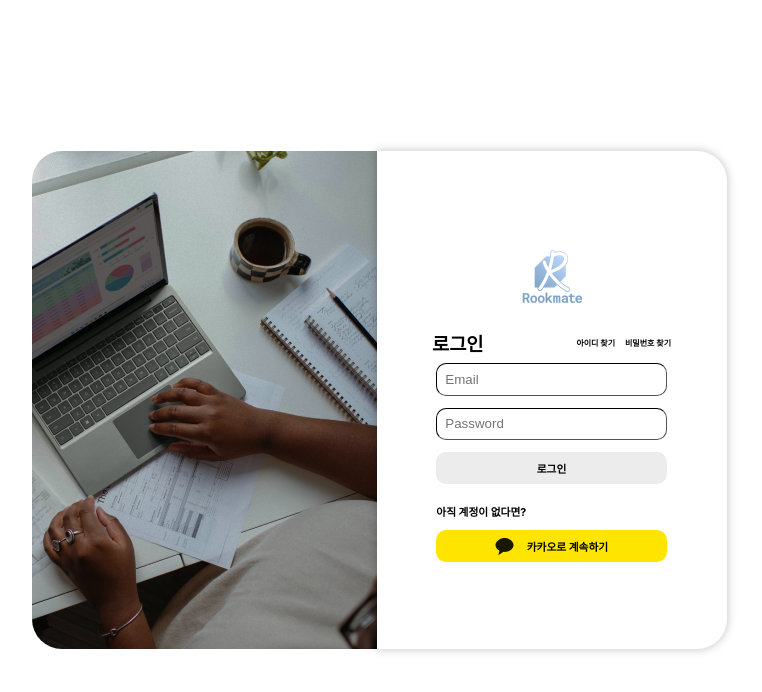
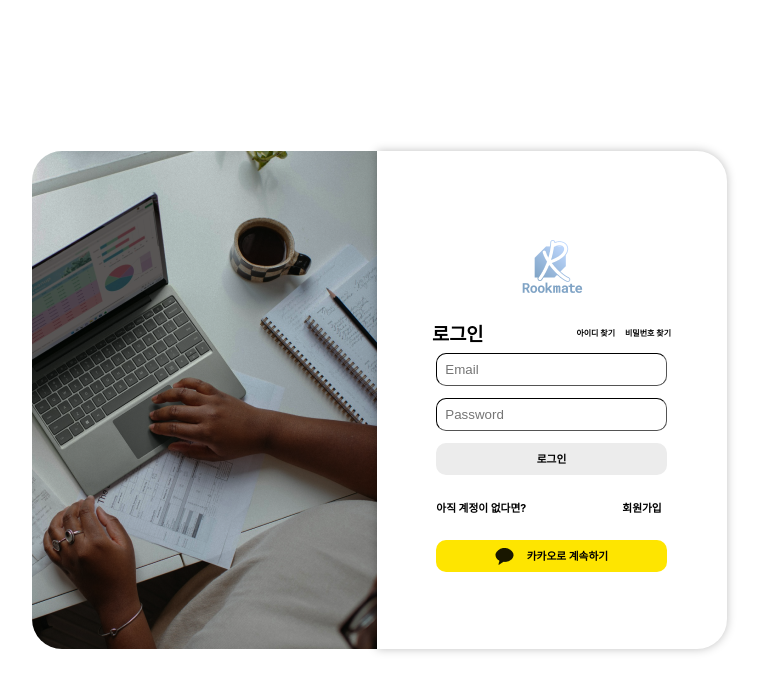
Before and after one commit to LIKELION-ROOKMATE/Rookmate_Frontend, a React (Create React App) app in the folder rookmate/: page /login in a window 1280 px wide. Shown: the top 692 px of the page, without its empty margins (261-1023 px from the left). Built offline with nearby package versions, Linux system fonts and the light colour scheme.

Commit message:
회원가입 텍스트로 추가

```diff
--- a/rookmate/src/components/screens/LoginPage/LoginPage.tsx
+++ b/rookmate/src/components/screens/LoginPage/LoginPage.tsx
@@ -17,7 +17,9 @@ interface Styles {
   kakaoButton: React.CSSProperties;
   continueWithKakao: React.CSSProperties;
   continueWithKakaoText: React.CSSProperties;
+  noAccountContainer: React.CSSProperties;
 }
+
 const styles: Styles = {
   loginContainer: {
     display: "flex",
@@ -91,7 +93,12 @@ const styles: Styles = {
     height: "2rem",
     backgroundColor: "#ECECEC",
   },
-  noAccountDescription: { display: "flex", marginTop: 20, marginBottom: 11 },
+  noAccountContainer: {
+    display: "flex",
+    flexDirection: "row",
+    alignItems: "center",
+  },
+  noAccountDescription: { display: "flex" },
   kakaoButton: {
     display: "flex",
     justifyContent: "center",
@@ -110,6 +117,7 @@ const styles: Styles = {
     marginLeft: "0.8rem",
   },
 };
+
 const LoginPage: React.FC = (): ReactElement => {
   return (
     <div style={styles.loginContainer}>
@@ -148,7 +156,10 @@ const LoginPage: React.FC = (): ReactElement => {
             </div>
           </div>
           <div>
-            <h6 style={styles.noAccountDescription}>아직 계정이 없다면?</h6>
+            <div style={styles.noAccountContainer}>
+              <h6 style={styles.noAccountDescription}>아직 계정이 없다면?</h6>
+              <h6 style={{ marginLeft: "6rem" }}>회원가입</h6>
+            </div>
             <div style={styles.kakaoButton}>
               <div style={styles.continueWithKakao}>
                 <img src={images.kakao} />
```
